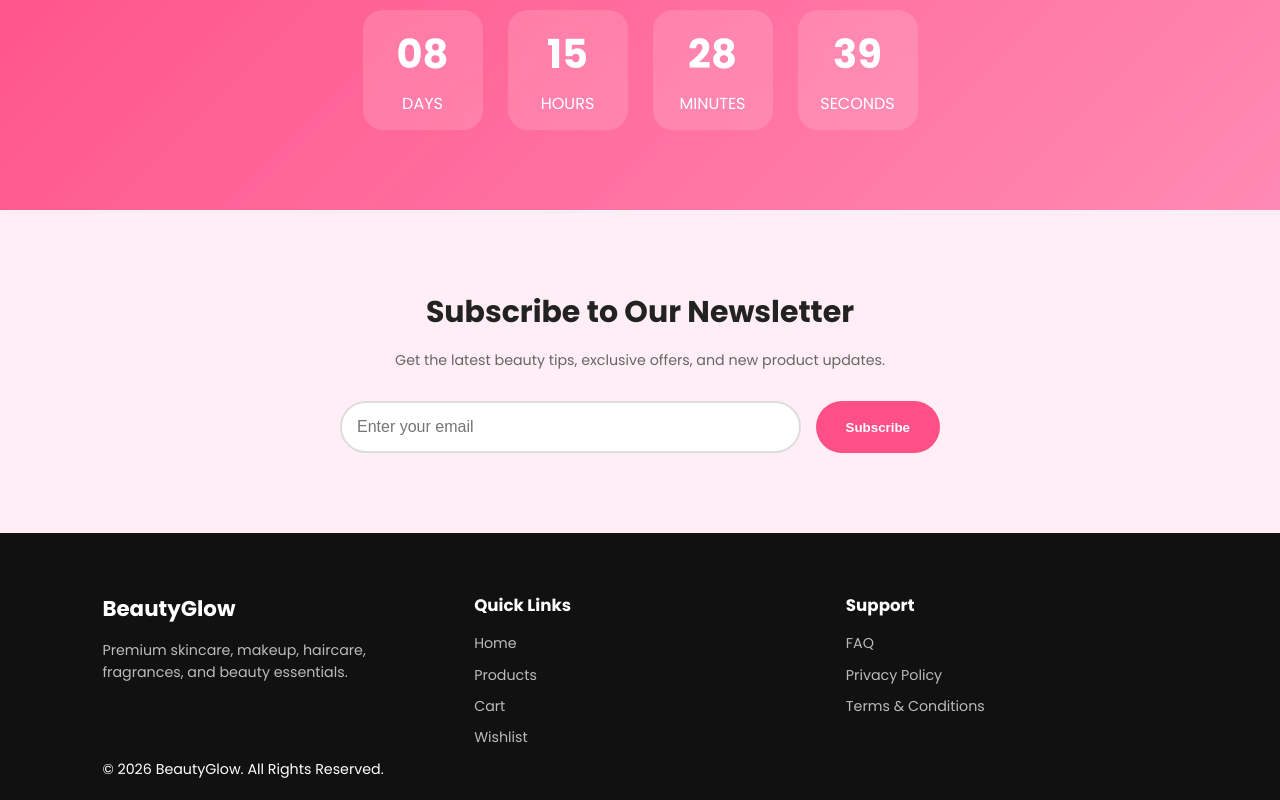
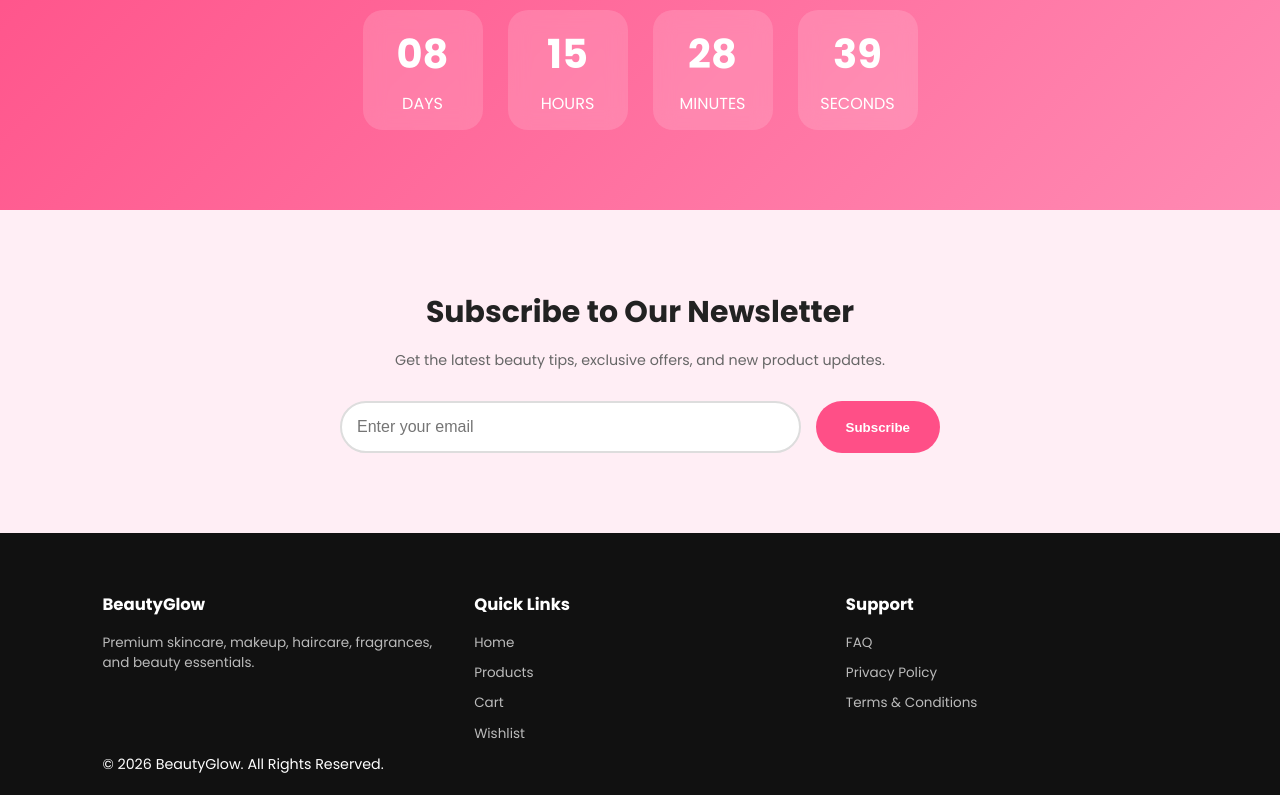
Before and after one commit to Gouthami101198/BeautyStore, a React (Vite) app: page / in a window 1280 px wide. Shown: the part 3940-4740 px from the top of the page. Built offline with nearby package versions, Linux system fonts and the light colour scheme.

Commit message:
Enhance footer styles with font size adjustments
Added font size adjustments for footer headings and links.

```diff
--- a/src/components/Footer/Footer.css
+++ b/src/components/Footer/Footer.css
@@ -13,7 +13,9 @@
 .footer-top h2,
 .footer-top h3{
     margin-bottom:15px;
+  font-size: 1.1rem;
 }
+
 
 .footer-top p,
 .footer-top a{
@@ -21,6 +23,7 @@
     color:#bbb;
     margin-bottom:10px;
     text-decoration:none;
+    font-size: 0.9rem;
 }
 
 .footer-top a:hover{
```
